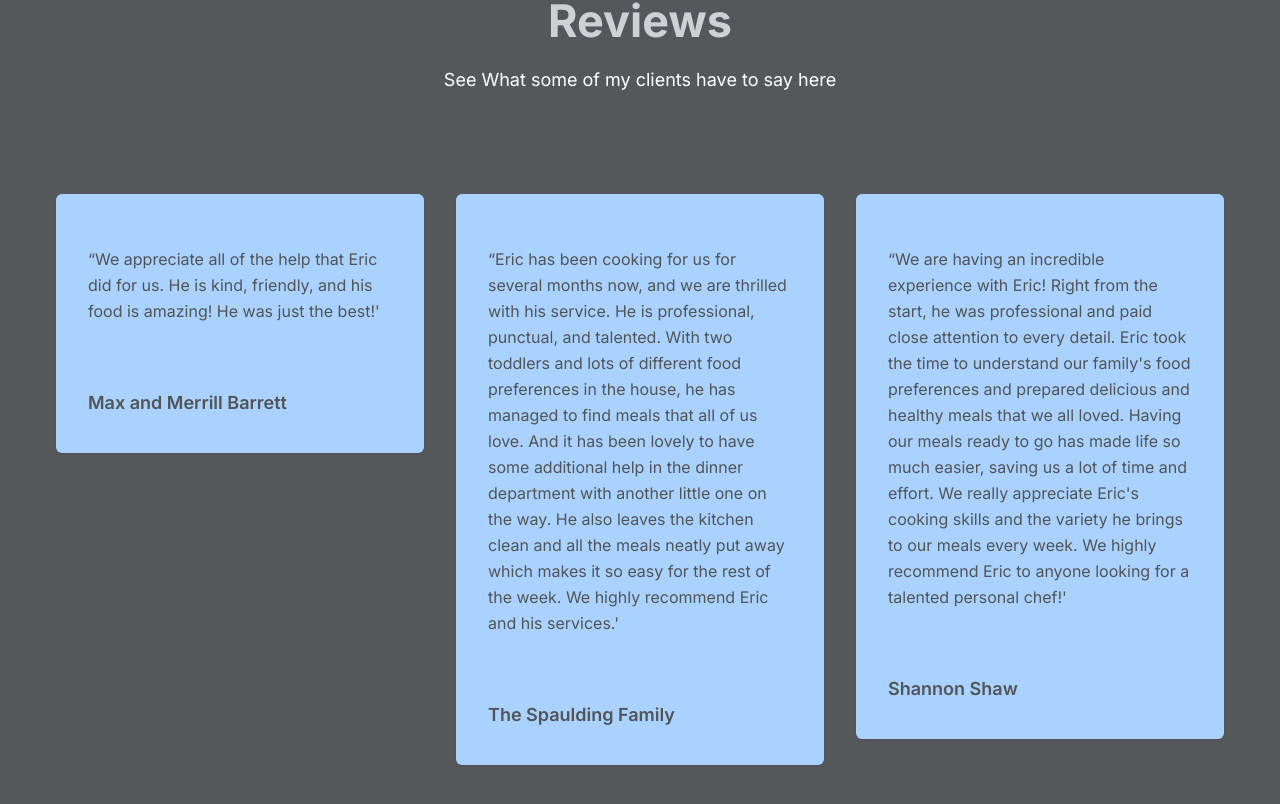
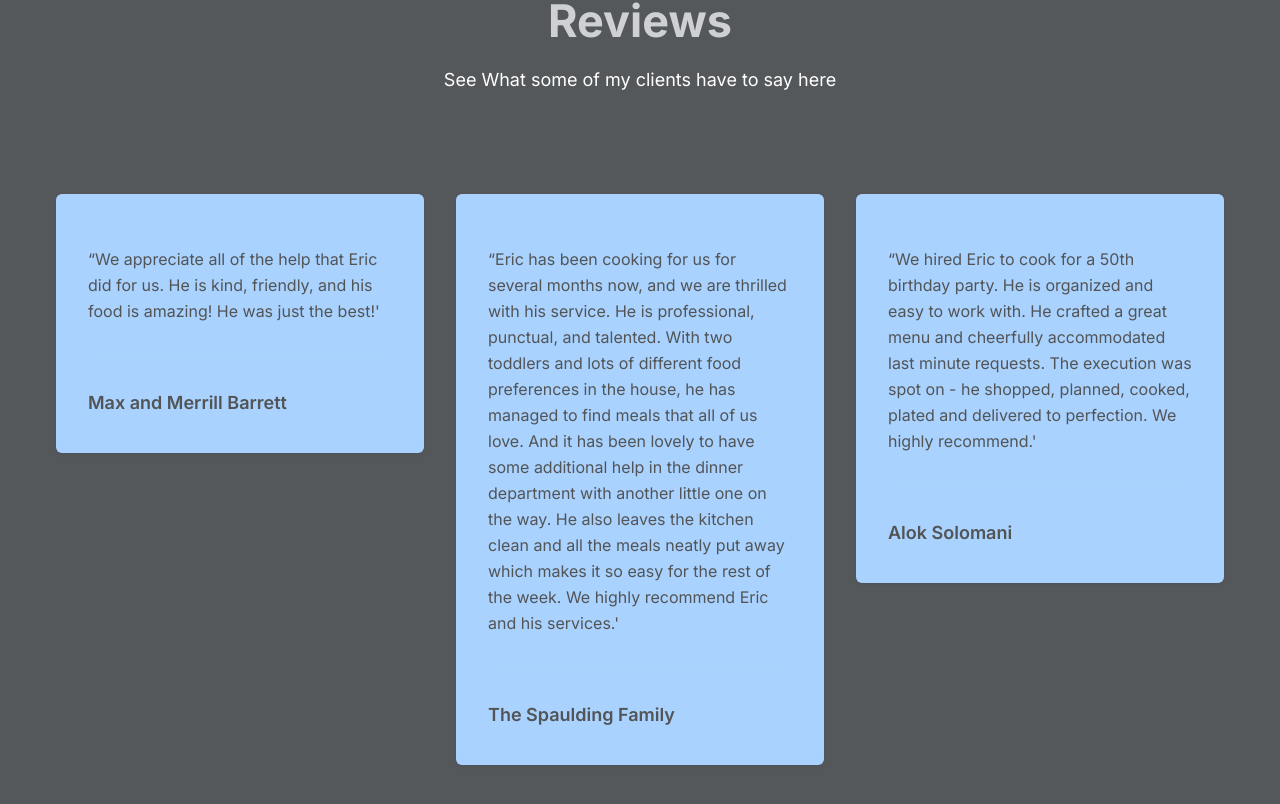
Before and after one commit to Ekalex/website, a Next.js app: page / in a window 1280 px wide. Shown: the part 2255-3059 px from the top of the page. Built offline with nearby package versions, Linux system fonts and the light colour scheme.

Commit message:
added alok to reviews

```diff
--- a/components/Testimonials/index.tsx
+++ b/components/Testimonials/index.tsx
@@ -23,10 +23,10 @@ const testimonialData: Testimonial[] = [
   },
   {
     id: 3,
-    name: "Shannon Shaw",
+    name: "Alok Solomani",
     designation: "Previous Clients",
     content:
-      "We are having an incredible experience with Eric! Right from the start, he was professional and paid close attention to every detail. Eric took the time to understand our family's food preferences and prepared delicious and healthy meals that we all loved. Having our meals ready to go has made life so much easier, saving us a lot of time and effort. We really appreciate Eric's cooking skills and the variety he brings to our meals every week. We highly recommend Eric to anyone looking for a talented personal chef!'",
+      "We hired Eric to cook for a 50th birthday party.  He is organized and easy to work with.  He crafted a great menu and cheerfully accommodated last minute requests.  The execution was spot on - he shopped, planned, cooked, plated and delivered to perfection. We highly recommend.'",
     image: "/images/testimonials/auth-03.png",
     star: 5,
   },
@@ -34,7 +34,7 @@ const testimonialData: Testimonial[] = [
 
 const Testimonials = () => {
   return (
-    <section className=" relative z-10 bg-primary/[.03] py-16 md:py-20 lg:py-28">
+    <section className="relative z-10 bg-primary/[.03] py-16 md:py-20 lg:py-28">
       <div className="container">
         <SectionTitle
           title="Reviews"
```
